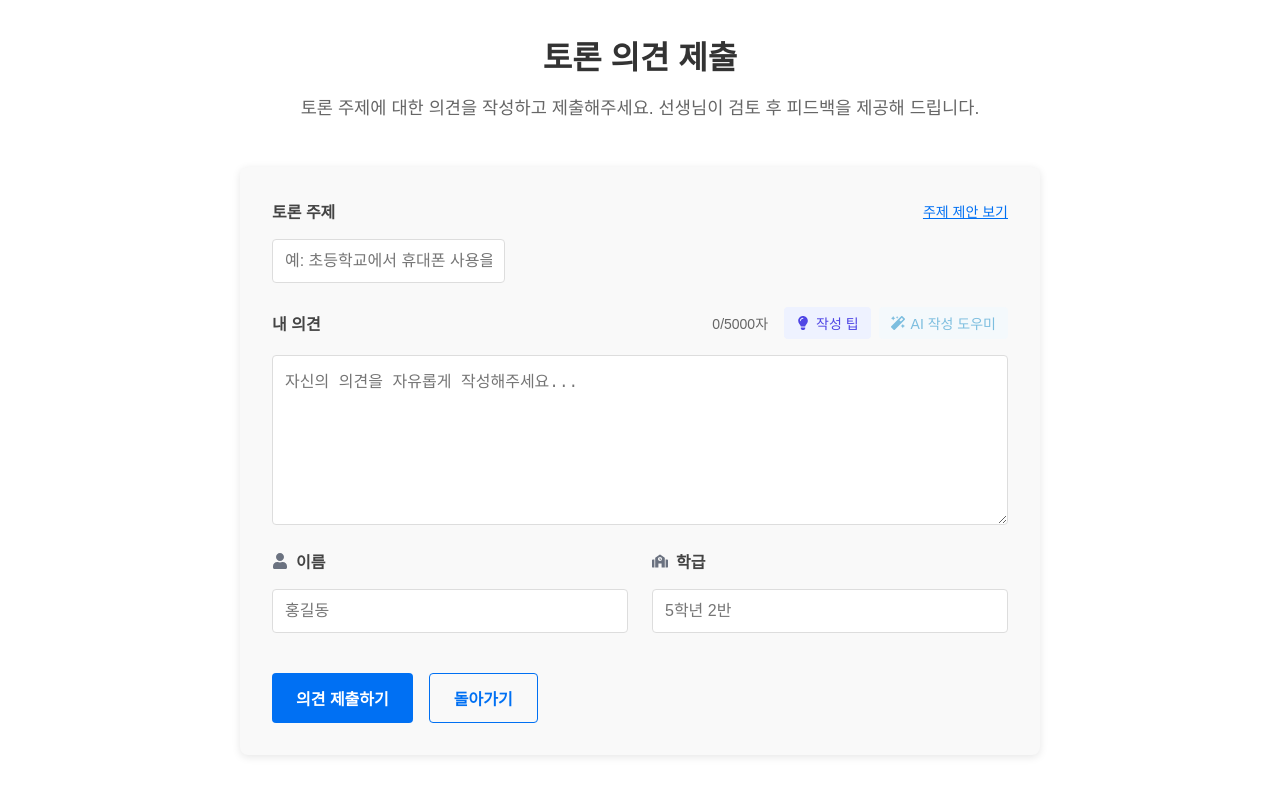
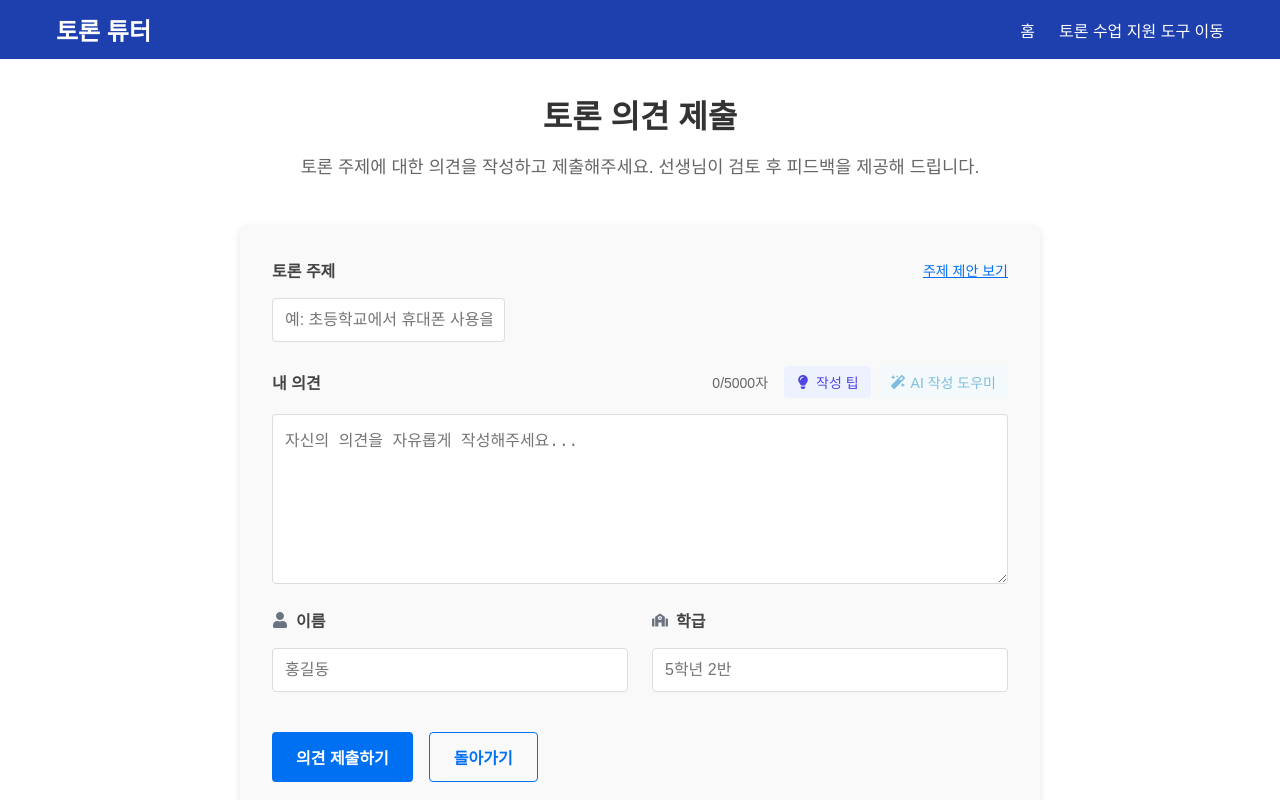
Before and after one commit to reallygood83/lovabledebate25, a Next.js app: page /submit in a window 1280 px wide. Shown: the top 800 px of the page. Built offline with nearby package versions, Linux system fonts and the light colour scheme.

Commit message:
UI/UX 개선: 헤더 제목 수정, 네비게이션 바 추가, 교사 대시보드 기능 개선

```diff
--- /dev/null
+++ b/app/components/Navbar.js
@@ -0,0 +1,54 @@
+'use client';
+import Link from 'next/link';
+import { usePathname } from 'next/navigation';
+import styles from './Navbar.module.css';
+
+export default function Navbar() {
+  const pathname = usePathname();
+
+  // 현재 경로가 /teacher로 시작하는지 확인
+  const isTeacherRoute = pathname.startsWith('/teacher');
+
+  // 로그인 페이지나 메인 페이지에서는 네비게이션 바를 표시하지 않음
+  if (pathname === '/' || pathname === '/teacher/login') {
+    return null;
+  }
+
+  return (
+    <header className={styles.header}>
+      <div className={styles.container}>
+        <h1 className={styles.title}>
+          <Link href="/">토론 튜터</Link>
+        </h1>
+        <nav className={styles.nav}>
+          <ul>
+            <li>
+              <Link href="/" className={pathname === '/' ? styles.active : ''}>
+                홈
+              </Link>
+            </li>
+            <li>
+              <a
+                href="https://debate25.vercel.app/"
+                target="_blank"
+                rel="noopener noreferrer"
+              >
+                토론 수업 지원 도구 이동
+              </a>
+            </li>
+            {isTeacherRoute && (
+              <li>
+                <Link
+                  href="/teacher/dashboard"
+                  className={pathname === '/teacher/dashboard' ? styles.active : ''}
+                >
+                  교사 대시보드
+                </Link>
+              </li>
+            )}
+          </ul>
+        </nav>
+      </div>
+    </header>
+  );
+}
--- /dev/null
+++ b/app/components/Navbar.module.css
@@ -0,0 +1,62 @@
+.header {
+  background-color: #1e40af;
+  color: white;
+  padding: 0.75rem 0;
+  width: 100%;
+}
+
+.container {
+  max-width: 1200px;
+  margin: 0 auto;
+  display: flex;
+  justify-content: space-between;
+  align-items: center;
+  padding: 0 1rem;
+}
+
+.title {
+  margin: 0;
+  font-size: 1.5rem;
+  font-weight: bold;
+}
+
+.title a {
+  color: white;
+  text-decoration: none;
+}
+
+.nav ul {
+  display: flex;
+  list-style-type: none;
+  margin: 0;
+  padding: 0;
+  gap: 1.5rem;
+}
+
+.nav a {
+  color: white;
+  text-decoration: none;
+  font-size: 1rem;
+  padding: 0.5rem 0;
+  transition: color 0.2s ease;
+}
+
+.nav a:hover {
+  color: rgba(255, 255, 255, 0.8);
+}
+
+.active {
+  position: relative;
+  font-weight: 600;
+}
+
+.active::after {
+  content: '';
+  display: block;
+  position: absolute;
+  bottom: -4px;
+  left: 0;
+  width: 100%;
+  height: 2px;
+  background-color: white;
+}
--- a/app/layout.js
+++ b/app/layout.js
@@ -1,4 +1,5 @@
 import { Geist, Geist_Mono } from "next/font/google";
+import Navbar from "./components/Navbar";
 import "./globals.css";
 
 const geistSans = Geist({
@@ -12,14 +13,15 @@ const geistMono = Geist_Mono({
 });
 
 export const metadata = {
-  title: "Create Next App",
-  description: "Generated by create next app",
+  title: "토론 튜터 - AI 기반 토론 교육 피드백 시스템",
+  description: "경기초등토론교육모형에 기반한 AI 토론 교육 피드백 시스템",
 };
 
 export default function RootLayout({ children }) {
   return (
-    <html lang="en">
+    <html lang="ko">
       <body className={`${geistSans.variable} ${geistMono.variable}`}>
+        <Navbar />
         {children}
       </body>
     </html>
--- a/app/teacher/dashboard/page.js
+++ b/app/teacher/dashboard/page.js
@@ -103,9 +103,9 @@ export default function TeacherDashboard() {
           <Link href="/teacher/students" className={styles.button}>
             학생 계정 관리
           </Link>
-          <Link href="/teacher/topics" className={styles.button}>
-            토론 주제 관리
-          </Link>
+          <div className={`${styles.button} ${styles.disabled}`}>
+            토론 주제 관리 (준비중)
+          </div>
         </div>
 
         <div className={styles.recentOpinions}>
--- a/app/teacher/dashboard/page.module.css
+++ b/app/teacher/dashboard/page.module.css
@@ -244,3 +244,9 @@
   color: #666;
   font-size: 0.9rem;
 }
+
+.disabled {
+  opacity: 0.6;
+  cursor: not-allowed;
+  pointer-events: none;
+}
```
Also changed, not shown: app/page.js (+3 -8 lines), app/teacher/opinions/pending/page.js (+20 -22 lines).
